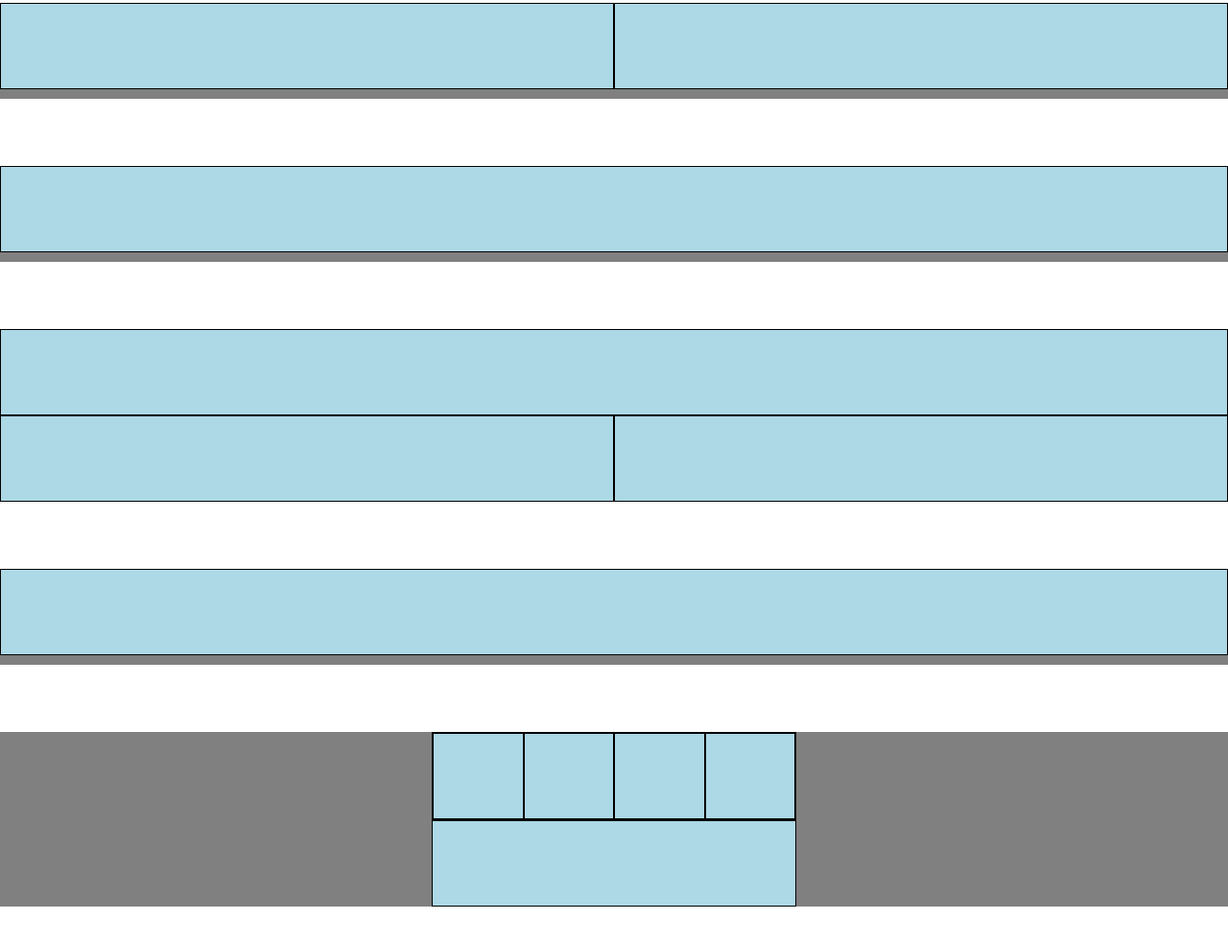
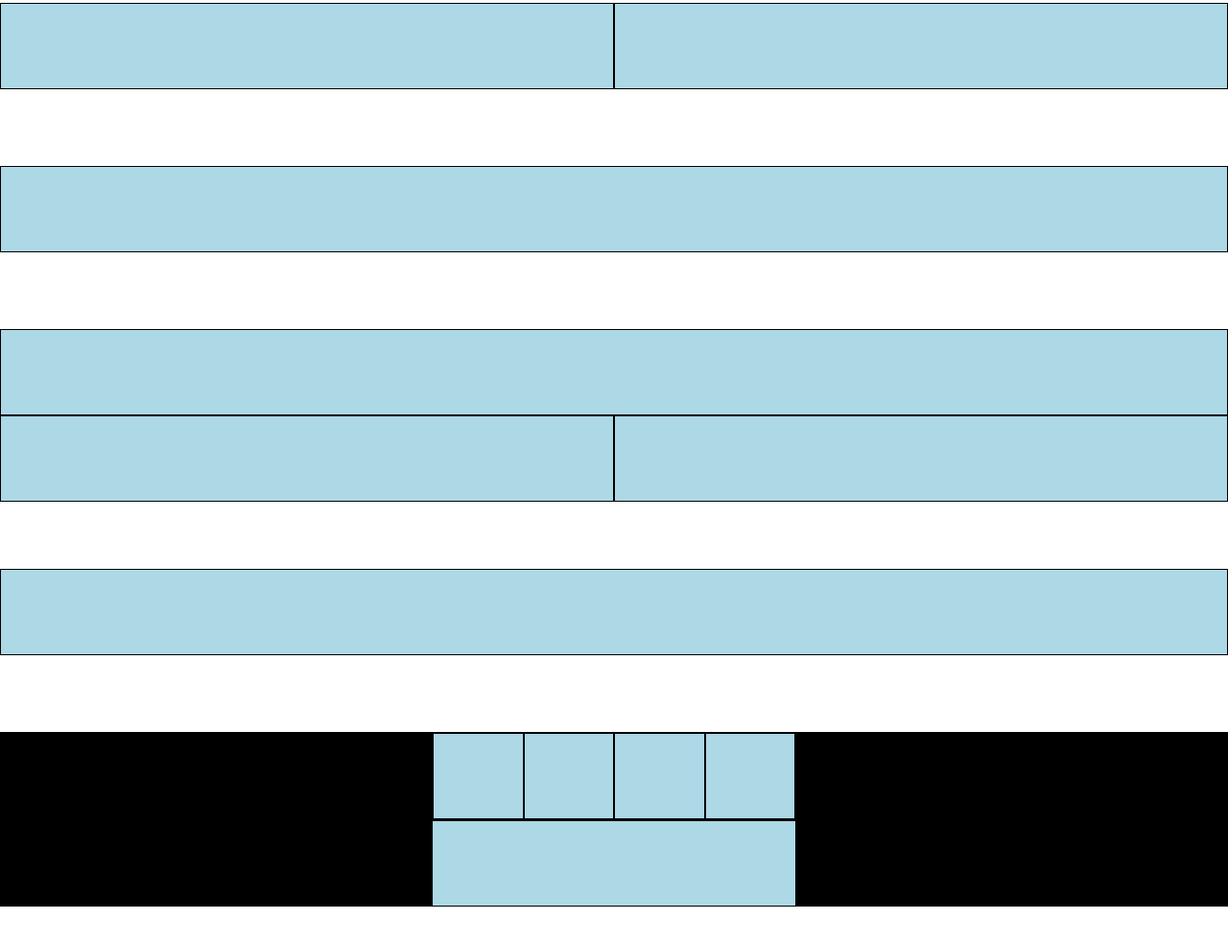
Before and after one commit to Davide-Zingali/html-css-helbiz, a plain HTML site: page index.html in a window 1280 px wide. Shown: the part 287-1270 px from the top of the page at 96% size. Drawn offline with Linux system fonts and the light colour scheme.

Commit message:
test sfondo

```diff
--- a/css/master.css
+++ b/css/master.css
@@ -24,9 +24,13 @@ header {
   margin-top: 120px;
 }
 
+/* regole footer */
+footer {
+  background-color: black;
+}
 /* debug */
 .row {
-  background-color: gray;
+  /* background-color: gray; */
   min-height: 100px;
   margin-bottom: 70px;
 }
```
Also changed, not shown: index.html (+3 -0 lines).
